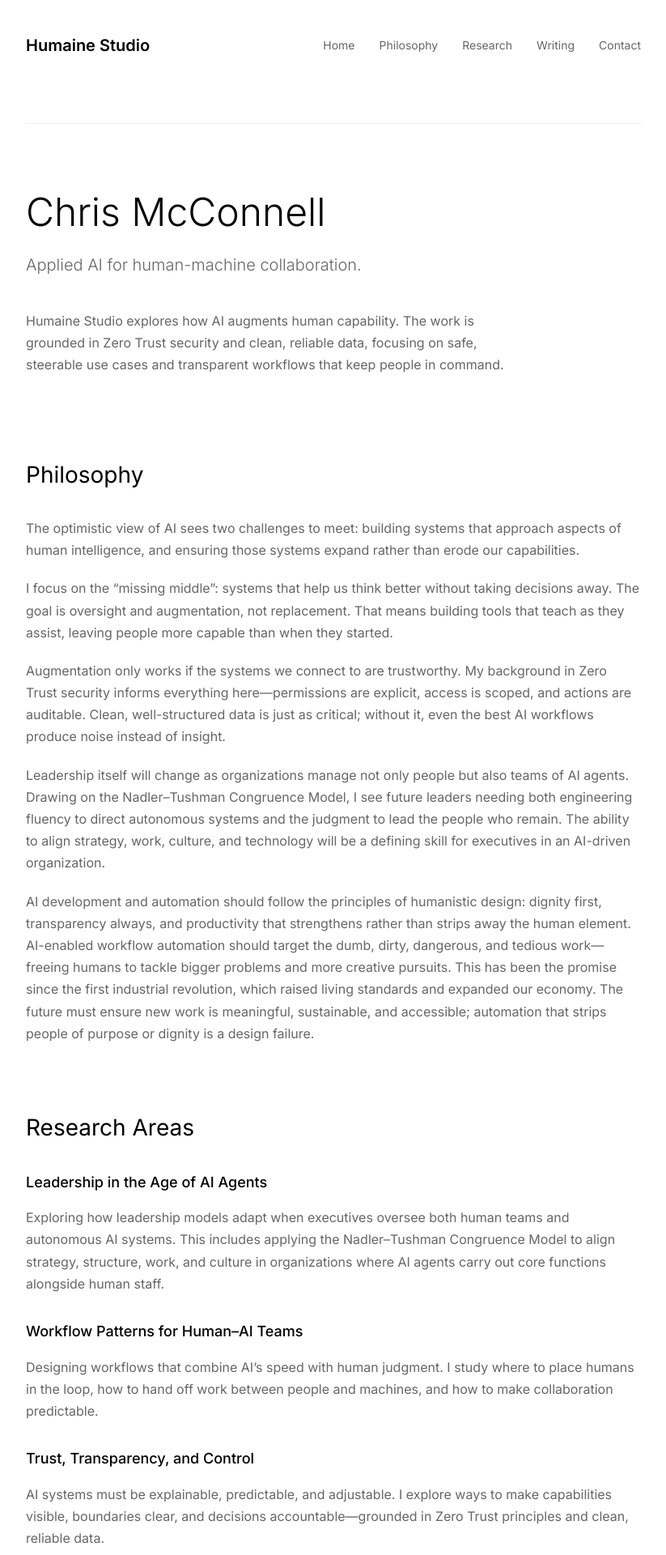
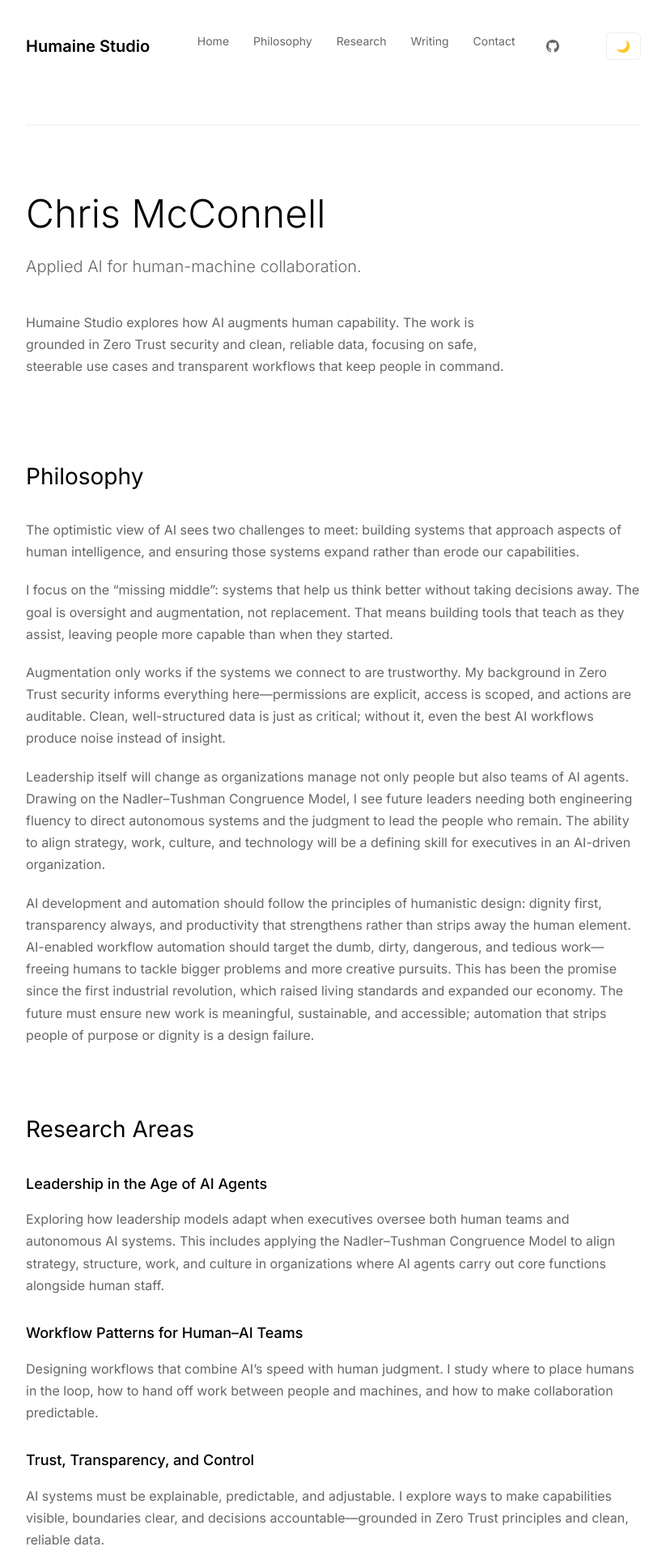
Before and after one commit to miqcie/Humaine-studio, a Jekyll site: the page built from index.md, in a window 1280 px wide. Shown: the top 1920 px of the page at 81% size, without its empty margins (228-1051 px from the left). Built offline with Jekyll 4.4.1, drawn with Linux system fonts in a browser that asks for light colours.

Commit message:
Add automated dark mode and GitHub integration
- Implement CSS custom properties for light/dark theme switching
- Add JavaScript theme manager with system preference detection
- Include manual theme toggle button in navigation
- Add GitHub repository link with icon
- Fix Gemfile Jekyll version conflict for GitHub Pages compatibility
- Persist user theme preference in localStorage
- Add smooth transitions between themes

🤖 Generated with [Claude Code](https://claude.ai/code)

Co-Authored-By: Claude <noreply@anthropic.com>

```diff
--- a/Gemfile
+++ b/Gemfile
@@ -1,6 +1,5 @@
 source "https://rubygems.org"
 
-gem "jekyll", "~> 4.3.0"
 gem "github-pages", "~> 228", group: :jekyll_plugins
 
 group :jekyll_plugins do
--- a/_layouts/default.html
+++ b/_layouts/default.html
@@ -14,6 +14,14 @@
                     <a href="{{ '/#research' | relative_url }}" class="nav-link">Research</a>
                     <a href="{{ '/#writing' | relative_url }}" class="nav-link">Writing</a>
                     <a href="{{ '/#contact' | relative_url }}" class="nav-link">Contact</a>
+                    <a href="https://github.com/miqcie/Humaine-studio" class="nav-link github-link" target="_blank" rel="noopener noreferrer" aria-label="View source on GitHub">
+                        <svg width="16" height="16" viewBox="0 0 24 24" fill="currentColor">
+                            <path d="M12 0C5.374 0 0 5.373 0 12c0 5.302 3.438 9.8 8.207 11.387.599.111.793-.261.793-.577v-2.234c-3.338.726-4.033-1.416-4.033-1.416-.546-1.387-1.333-1.756-1.333-1.756-1.089-.745.083-.729.083-.729 1.205.084 1.839 1.237 1.839 1.237 1.07 1.834 2.807 1.304 3.492.997.107-.775.418-1.305.762-1.604-2.665-.305-5.467-1.334-5.467-5.931 0-1.311.469-2.381 1.236-3.221-.124-.303-.535-1.524.117-3.176 0 0 1.008-.322 3.301 1.23A11.509 11.509 0 0112 5.803c1.02.005 2.047.138 3.006.404 2.291-1.552 3.297-1.23 3.297-1.23.653 1.653.242 2.874.118 3.176.77.84 1.235 1.911 1.235 3.221 0 4.609-2.807 5.624-5.479 5.921.43.372.823 1.102.823 2.222v3.293c0 .319.192.694.801.576C20.566 21.797 24 17.3 24 12c0-6.627-5.373-12-12-12z"/>
+                        </svg>
+                    </a>
+                    <button class="theme-toggle" aria-label="Toggle dark mode">
+                        <span class="theme-toggle-icon">🌙</span>
+                    </button>
                 </div>
             </nav>
         </header>
--- a/assets/css/main.css
+++ b/assets/css/main.css
@@ -1,3 +1,36 @@
+/* CSS Custom Properties for Theme */
+:root {
+    --bg-color: #fff;
+    --text-color: #333;
+    --text-light: #666;
+    --text-lighter: #999;
+    --text-dark: #000;
+    --border-color: #eee;
+    --border-light: #f0f0f0;
+    --code-bg: #f5f5f5;
+    --pre-bg: #f8f8f8;
+    --pre-border: #eee;
+    --tag-bg: #f0f0f0;
+    --blockquote-border: #ddd;
+    --link-underline: #ddd;
+}
+
+[data-theme="dark"] {
+    --bg-color: #1a1a1a;
+    --text-color: #e4e4e4;
+    --text-light: #b4b4b4;
+    --text-lighter: #8a8a8a;
+    --text-dark: #f0f0f0;
+    --border-color: #333;
+    --border-light: #2a2a2a;
+    --code-bg: #2a2a2a;
+    --pre-bg: #242424;
+    --pre-border: #333;
+    --tag-bg: #2a2a2a;
+    --blockquote-border: #444;
+    --link-underline: #555;
+}
+
 /* Reset and base styles */
 * {
     margin: 0;
@@ -9,10 +42,11 @@ body {
     font-family: 'Inter', -apple-system, BlinkMacSystemFont, 'Segoe UI', Roboto, Oxygen, Ubuntu, Cantarell, sans-serif;
     font-size: 16px;
     line-height: 1.6;
-    color: #333;
-    background-color: #fff;
+    color: var(--text-color);
+    background-color: var(--bg-color);
     -webkit-font-smoothing: antialiased;
     -moz-osx-font-smoothing: grayscale;
+    transition: background-color 0.3s ease, color 0.3s ease;
 }
 
 /* Container */
@@ -25,7 +59,7 @@ body {
 /* Header */
 .site-header {
     padding: 40px 0 80px;
-    border-bottom: 1px solid #eee;
+    border-bottom: 1px solid var(--border-color);
     margin-bottom: 80px;
 }
 
@@ -38,7 +72,7 @@ body {
 .nav-logo {
     font-size: 20px;
     font-weight: 600;
-    color: #000;
+    color: var(--text-dark);
     text-decoration: none;
 }
 
@@ -48,14 +82,58 @@ body {
 }
 
 .nav-link {
-    color: #666;
+    color: var(--text-light);
     text-decoration: none;
     font-size: 14px;
     transition: color 0.2s ease;
 }
 
 .nav-link:hover {
-    color: #000;
+    color: var(--text-dark);
+}
+
+/* Theme toggle button */
+.theme-toggle {
+    background: none;
+    border: 1px solid var(--border-color);
+    border-radius: 6px;
+    padding: 8px 12px;
+    cursor: pointer;
+    font-size: 14px;
+    color: var(--text-light);
+    transition: all 0.2s ease;
+    margin-left: 20px;
+}
+
+.theme-toggle:hover {
+    color: var(--text-dark);
+    border-color: var(--text-light);
+}
+
+.theme-toggle:focus {
+    outline: none;
+    box-shadow: 0 0 0 2px var(--border-color);
+}
+
+/* GitHub icon */
+.github-link {
+    display: flex;
+    align-items: center;
+    padding: 8px;
+    border-radius: 4px;
+    transition: background-color 0.2s ease;
+}
+
+.github-link:hover {
+    background-color: var(--border-color);
+}
+
+.github-link svg {
+    transition: transform 0.2s ease;
+}
+
+.github-link:hover svg {
+    transform: scale(1.1);
 }
 
 /* Main content */
@@ -73,19 +151,19 @@ body {
     font-weight: 300;
     line-height: 1.2;
     margin-bottom: 20px;
-    color: #000;
+    color: var(--text-dark);
 }
 
 .hero-subtitle {
     font-size: 20px;
-    color: #666;
+    color: var(--text-light);
     margin-bottom: 40px;
     font-weight: 300;
 }
 
 .hero-description {
     font-size: 16px;
-    color: #666;
+    color: var(--text-light);
     line-height: 1.7;
     max-width: 600px;
 }
@@ -98,13 +176,13 @@ body {
     font-size: 28px;
     font-weight: 400;
     margin-bottom: 30px;
-    color: #000;
+    color: var(--text-dark);
 }
 
 .section-content {
     font-size: 16px;
     line-height: 1.7;
-    color: #666;
+    color: var(--text-light);
 }
 
 .section-content p {
@@ -114,7 +192,7 @@ body {
 .section-content h3 {
     font-size: 18px;
     font-weight: 500;
-    color: #000;
+    color: var(--text-dark);
     margin: 30px 0 15px;
 }
 
@@ -136,7 +214,7 @@ body {
 .post-item {
     margin-bottom: 40px;
     padding-bottom: 40px;
-    border-bottom: 1px solid #f0f0f0;
+    border-bottom: 1px solid var(--border-light);
 }
 
 .post-item:last-child {
@@ -150,23 +228,23 @@ body {
 }
 
 .post-item-title a {
-    color: #000;
+    color: var(--text-dark);
     text-decoration: none;
 }
 
 .post-item-title a:hover {
-    color: #666;
+    color: var(--text-light);
 }
 
 .post-item-date {
     font-size: 14px;
-    color: #999;
+    color: var(--text-lighter);
     margin-bottom: 12px;
 }
 
 .post-item-excerpt {
     font-size: 15px;
-    color: #666;
+    color: var(--text-light);
     line-height: 1.6;
 }
 
@@ -183,7 +261,7 @@ body {
 
 .post-meta {
     font-size: 14px;
-    color: #999;
+    color: var(--text-lighter);
     margin-bottom: 20px;
 }
 
@@ -192,12 +270,12 @@ body {
     font-weight: 500;
     line-height: 1.3;
     margin-bottom: 20px;
-    color: #000;
+    color: var(--text-dark);
 }
 
 .post-excerpt {
     font-size: 18px;
-    color: #666;
+    color: var(--text-light);
     font-weight: 300;
     line-height: 1.5;
 }
@@ -205,14 +283,14 @@ body {
 .post-content {
     font-size: 16px;
     line-height: 1.8;
-    color: #333;
+    color: var(--text-color);
 }
 
 .post-content h1,
 .post-content h2,
 .post-content h3,
 .post-content h4 {
-    color: #000;
+    color: var(--text-dark);
     margin: 40px 0 20px;
     font-weight: 500;
 }
@@ -236,15 +314,15 @@ body {
 }
 
 .post-content blockquote {
-    border-left: 3px solid #ddd;
+    border-left: 3px solid var(--blockquote-border);
     margin: 30px 0;
     padding-left: 20px;
     font-style: italic;
-    color: #666;
+    color: var(--text-light);
 }
 
 .post-content code {
-    background: #f5f5f5;
+    background: var(--code-bg);
     padding: 2px 6px;
     border-radius: 3px;
     font-size: 14px;
@@ -252,8 +330,8 @@ body {
 }
 
 .post-content pre {
-    background: #f8f8f8;
-    border: 1px solid #eee;
+    background: var(--pre-bg);
+    border: 1px solid var(--pre-border);
     border-radius: 4px;
     padding: 20px;
     overflow-x: auto;
@@ -269,7 +347,7 @@ body {
 .post-footer {
     margin-top: 60px;
     padding-top: 40px;
-    border-top: 1px solid #eee;
+    border-top: 1px solid var(--border-color);
 }
 
 .post-tags {
@@ -278,8 +356,8 @@ body {
 
 .post-tag {
     display: inline-block;
-    background: #f0f0f0;
-    color: #666;
+    background: var(--tag-bg);
+    color: var(--text-light);
     padding: 4px 12px;
     border-radius: 15px;
     font-size: 12px;
@@ -294,14 +372,14 @@ body {
 }
 
 .prev-post, .next-post {
-    color: #666;
+    color: var(--text-light);
     text-decoration: none;
     font-size: 14px;
     max-width: 45%;
 }
 
 .prev-post:hover, .next-post:hover {
-    color: #000;
+    color: var(--text-dark);
 }
 
 .next-post {
@@ -314,13 +392,13 @@ body {
 }
 
 .back-to-writing a {
-    color: #666;
+    color: var(--text-light);
     text-decoration: none;
     font-size: 14px;
 }
 
 .back-to-writing a:hover {
-    color: #000;
+    color: var(--text-dark);
 }
 
 /* Contact section */
@@ -330,26 +408,26 @@ body {
 }
 
 .contact-info a {
-    color: #000;
+    color: var(--text-dark);
     text-decoration: none;
-    border-bottom: 1px solid #ddd;
+    border-bottom: 1px solid var(--link-underline);
 }
 
 .contact-info a:hover {
-    border-bottom-color: #000;
+    border-bottom-color: var(--text-dark);
 }
 
 /* Footer */
 .site-footer {
     margin-top: 120px;
     padding: 40px 0 60px;
-    border-top: 1px solid #eee;
+    border-top: 1px solid var(--border-color);
 }
 
 .footer-content {
     text-align: center;
     font-size: 14px;
-    color: #999;
+    color: var(--text-lighter);
 }
 
 .footer-content p {
--- a/assets/js/main.js
+++ b/assets/js/main.js
@@ -1,3 +1,83 @@
+// Dark Mode Theme Management
+class ThemeManager {
+    constructor() {
+        this.themeToggle = null;
+        this.themeIcon = null;
+        this.currentTheme = this.getStoredTheme() || this.getPreferredTheme();
+
+        this.init();
+    }
+
+    init() {
+        // Apply initial theme
+        this.applyTheme(this.currentTheme);
+
+        // Wait for DOM to load
+        if (document.readyState === 'loading') {
+            document.addEventListener('DOMContentLoaded', () => this.setupToggle());
+        } else {
+            this.setupToggle();
+        }
+
+        // Listen for system theme changes
+        const mediaQuery = window.matchMedia('(prefers-color-scheme: dark)');
+        mediaQuery.addListener((e) => {
+            if (!this.getStoredTheme()) {
+                this.setTheme(e.matches ? 'dark' : 'light');
+            }
+        });
+    }
+
+    setupToggle() {
+        this.themeToggle = document.querySelector('.theme-toggle');
+        this.themeIcon = document.querySelector('.theme-toggle-icon');
+
+        if (this.themeToggle) {
+            this.updateToggleIcon();
+            this.themeToggle.addEventListener('click', () => this.toggleTheme());
+        }
+    }
+
+    getPreferredTheme() {
+        return window.matchMedia('(prefers-color-scheme: dark)').matches ? 'dark' : 'light';
+    }
+
+    getStoredTheme() {
+        return localStorage.getItem('theme');
+    }
+
+    setStoredTheme(theme) {
+        localStorage.setItem('theme', theme);
+    }
+
+    applyTheme(theme) {
+        document.documentElement.setAttribute('data-theme', theme);
+        this.currentTheme = theme;
+    }
+
+    updateToggleIcon() {
+        if (this.themeIcon) {
+            this.themeIcon.textContent = this.currentTheme === 'dark' ? '☀️' : '🌙';
+            this.themeToggle.setAttribute('aria-label',
+                `Switch to ${this.currentTheme === 'dark' ? 'light' : 'dark'} mode`);
+        }
+    }
+
+    setTheme(theme) {
+        this.applyTheme(theme);
+        this.setStoredTheme(theme);
+        this.updateToggleIcon();
+    }
+
+    toggleTheme() {
+        const newTheme = this.currentTheme === 'dark' ? 'light' : 'dark';
+        this.setTheme(newTheme);
+    }
+}
+
+// Initialize theme manager
+const themeManager = new ThemeManager();
+
 // Smooth scrolling for navigation links
 document.addEventListener('DOMContentLoaded', function() {
     const navLinks = document.querySelectorAll('a[href^="#"]');
```
